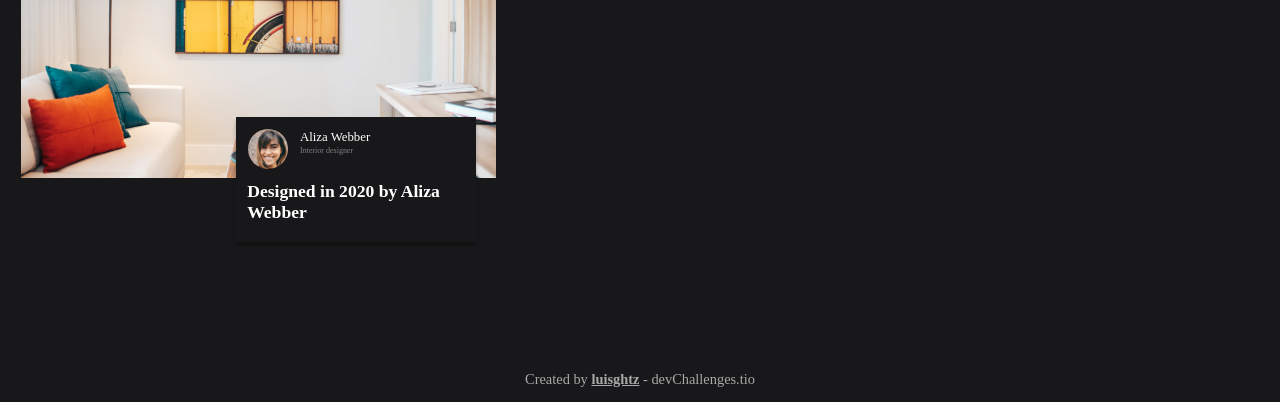
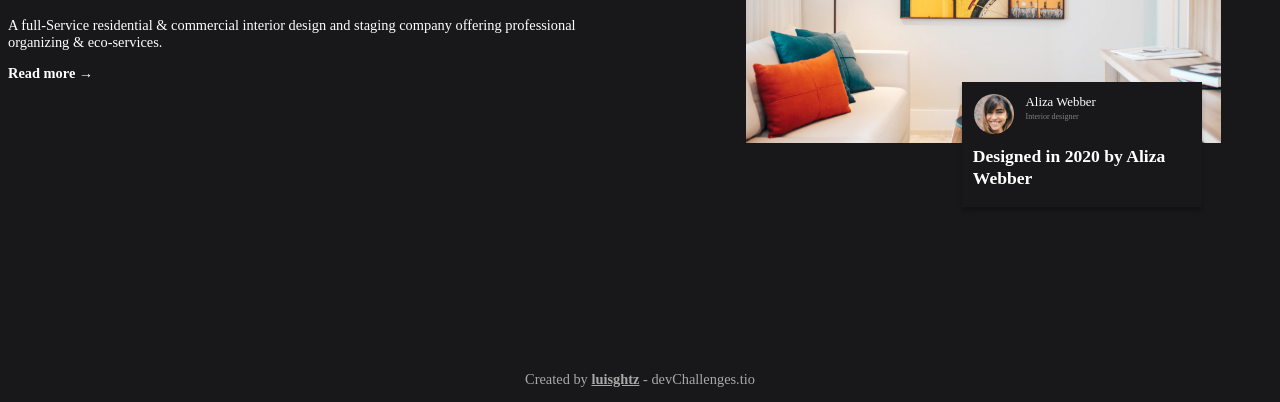
Before and after one commit to LuisGhz/devchallenges.io, a plain HTML site: page 03-interior-consultant/index.html in a window 1280 px wide. Shown: the part 406-808 px from the top of the page. Drawn offline with Linux system fonts and the light colour scheme.

Commit message:
Use flex on content with resolutions >= 768px

```diff
--- a/03-interior-consultant/index.html
+++ b/03-interior-consultant/index.html
@@ -212,6 +212,14 @@
         font-weight: bold;
         text-decoration: underline;
       }
+
+
+      @media screen and (min-width:768px) {
+        .content {
+          display: flex;
+          align-items: center;
+        }
+      }
     </style>
     <title>03 Interior consultant</title>
   </head>
@@ -234,7 +242,7 @@
           </ul>
         </section>
       </header>
-      <section>
+      <section class="content">
         <div class="first-column">
           <h1 class="title">Modern interior</h1>
           <p class="text-service">
```
